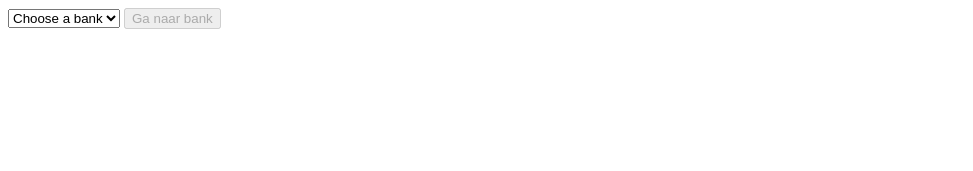
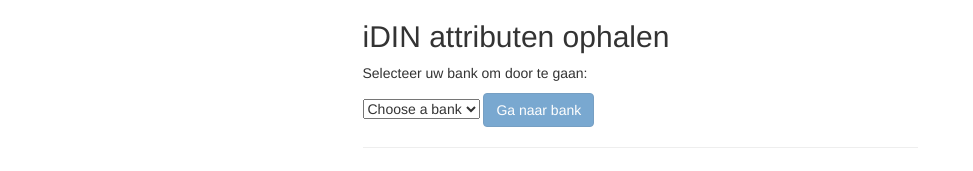
Before and after one commit to privacybydesign/irma_idin_webclient, a plain HTML site: page index.html in a window 1280 px wide. Shown: the whole page, without its empty margins (0-973 px from the left). Drawn offline with nearby package versions, Linux system fonts and the light colour scheme; no server answers.

Commit message:
Nicer layout of first page

```diff
--- a/index.html
+++ b/index.html
@@ -5,6 +5,7 @@
     <meta http-equiv="X-UA-Compatible" content="IE=edge">
     <meta name="viewport" content="width=device-width, initial-scale=1">
 
+    <link href="css/bootstrap.min.css" rel="stylesheet" type="text/css" />
     <meta name="description" content="">
     <meta name="author" content="">
     <link rel="icon" href="../../favicon.ico">
@@ -17,11 +18,23 @@
 </head>
 
 <body>
-<form id='form' method="post">
-    <select form='form' id="bank-select">
-        <option value="default">Choose a bank</option>
-    </select>
-    <input type="submit" id="continue" value="Ga naar bank" disabled="true" form='form'>
-</form>
+<div class="container">
+    <div class="row">
+        <div class="col-xs-12 col-md-8 col-lg-6 col-md-offset-2 col-lg-offset-3">
+            <h2>iDIN attributen ophalen</h2>
+
+            <div id="alert_box"></div>
+
+            <p>Selecteer uw bank om door te gaan:</p>
+            <form id='form' method="post">
+                <select form='form' id="bank-select">
+                    <option value="default">Choose a bank</option>
+                </select>
+                <input type="submit" id="continue" value="Ga naar bank" disabled="true" form='form' class="btn btn-primary">
+            </form>
+            <hr />
+        </div>
+    </div>
+</div>
 </body>
 </html>
```
